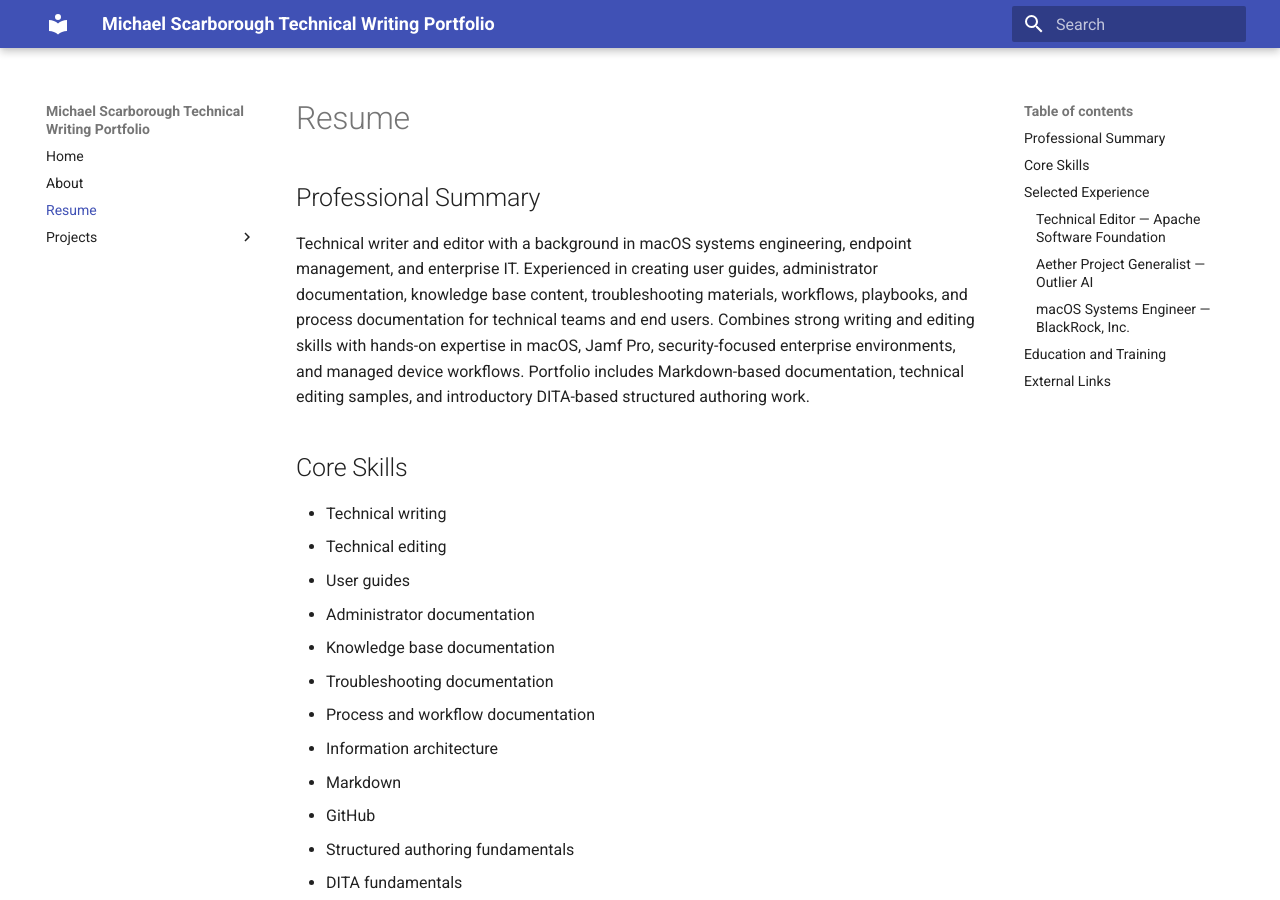
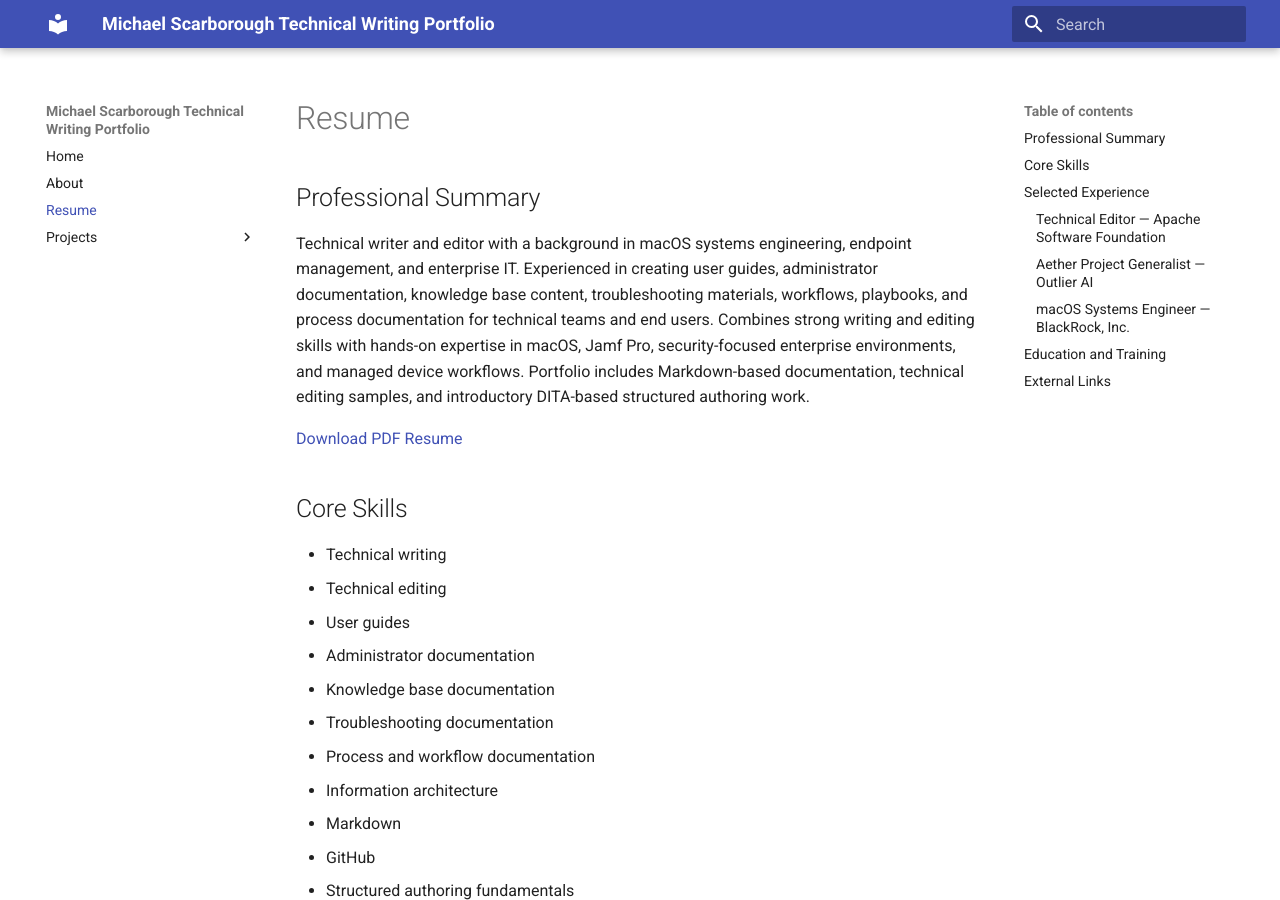
Before and after one commit to MackMike/technical-writing-portfolio-site, an MkDocs documentation site: the page built from docs/resume.md, in a window 1280 px wide and 900 px high. Built offline with MkDocs 1.6.1 and Material for MkDocs 9.7.7, drawn with Linux system fonts in a browser that asks for light colours.

Commit message:
Update resume.md

```diff
--- a/docs/resume.md
+++ b/docs/resume.md
@@ -1,5 +1,7 @@
 ## Professional Summary
 Technical writer and editor with a background in macOS systems engineering, endpoint management, and enterprise IT. Experienced in creating user guides, administrator documentation, knowledge base content, troubleshooting materials, workflows, playbooks, and process documentation for technical teams and end users. Combines strong writing and editing skills with hands-on expertise in macOS, Jamf Pro, security-focused enterprise environments, and managed device workflows. Portfolio includes Markdown-based documentation, technical editing samples, and introductory DITA-based structured authoring work.
+
+[Download PDF Resume](../assets/pdfs/scarborough-resume.pdf)
 
 ## Core Skills
 - Technical writing
@@ -44,6 +46,7 @@ Technical writer and editor with a background in macOS systems engineering, endp
 - Introduction to DITA Certificate — Scriptorium
 
 ## External Links
+- [Download PDF Resume](../assets/pdfs/scarborough-resume.pdf)
 - [Portfolio](https://MackMike.github.io/technical-writing-portfolio-site/)
 - [LinkedIn](https://www.linkedin.com/in/miscarborough)
 - [GitHub](https://github.com/MackMike)
```
